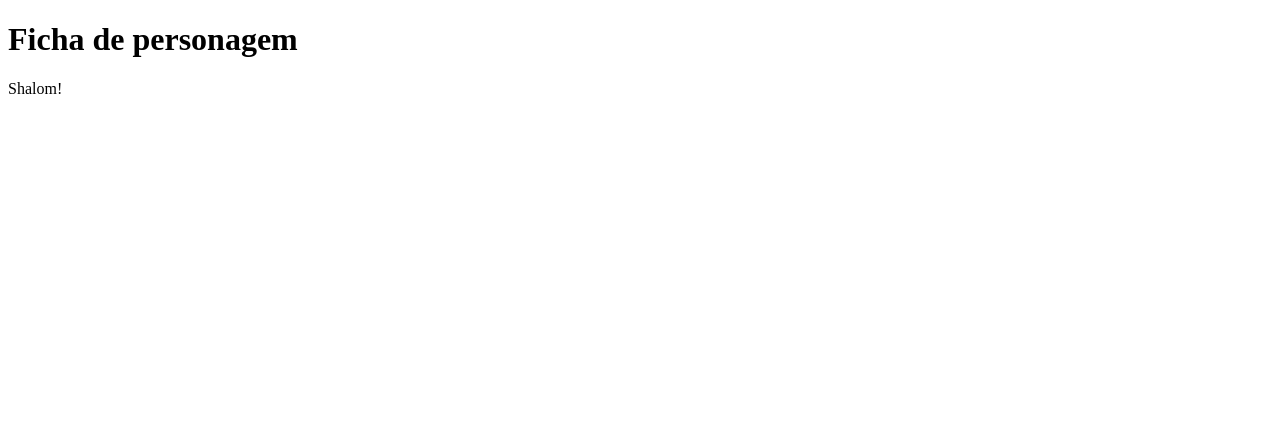
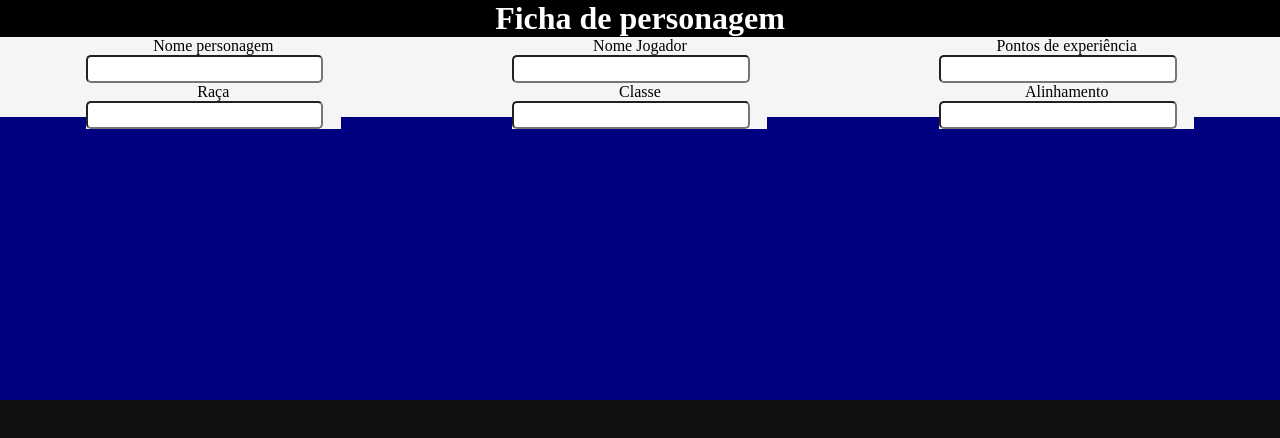
Before and after one commit to instrutorBhserra/FichaRpg-g419h2023, a plain HTML site: page index.html in a window 1280 px wide. Drawn offline with Linux system fonts and the light colour scheme.

Commit message:
Feat: Add css

```diff
--- a/index.html
+++ b/index.html
@@ -4,9 +4,37 @@
     <meta charset="UTF-8">
     <meta name="viewport" content="width=device-width, initial-scale=1.0">
     <title>Ficha de personagem</title>
+    <link rel="stylesheet" href="style.css">
 </head>
 <body>
     <h1>Ficha de personagem</h1>
-    Shalom!
+    <header class="topo">
+        <section>
+            <div>
+                <p>Nome personagem</p>
+                <input type="text">
+            </div>
+            <div>
+                <p>Nome Jogador</p>
+                <input type="text">
+            </div>
+            <div>
+                <p>Pontos de experiência</p>
+                <input type="text">
+            </div>
+            <div>
+                <p>Raça</p>
+                <input type="text">
+            </div>
+            <div>
+                <p>Classe</p>
+                <input type="text">
+            </div>
+            <div>
+                <p>Alinhamento</p>
+                <input type="text">
+            </div>
+        </section>
+    </header>
 </body>
 </html>
--- /dev/null
+++ b/style.css
@@ -0,0 +1,39 @@
+*{
+    margin:0;
+}
+html{
+    background-color: #101010;
+    height: 100vh;
+    width: 100vw;
+}
+body{
+    background-color: navy;
+    min-height: 50%;
+}
+h1{
+    background-color: black;
+    color: white;
+    text-align: center;
+    padding: 0px 15px;
+}
+input{
+    border-radius: 5px;
+    font-size: 1.2em;
+    width: 90%;
+    max-width: 90%;
+}
+p{
+    text-align: center;
+}
+header,main,div{
+    background-color: whitesmoke;
+}
+/* Grid */
+.topo>section{
+    width: 100%;
+    height: 5em;
+    display: grid;
+    grid-template-columns: 1fr 1fr 1fr;
+    align-items: center;
+    justify-items: center;
+}
```
